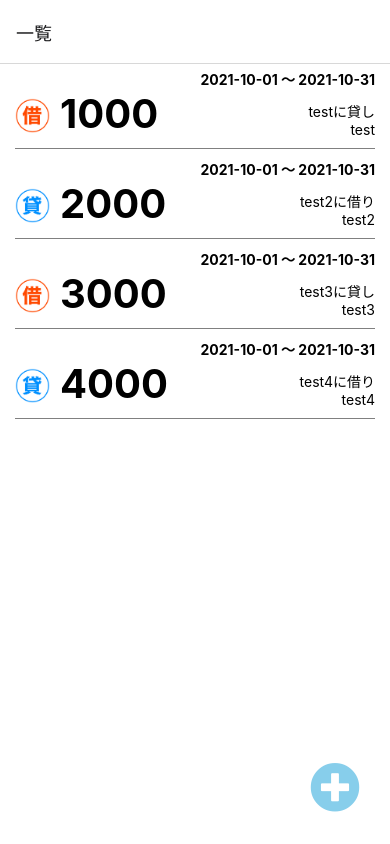
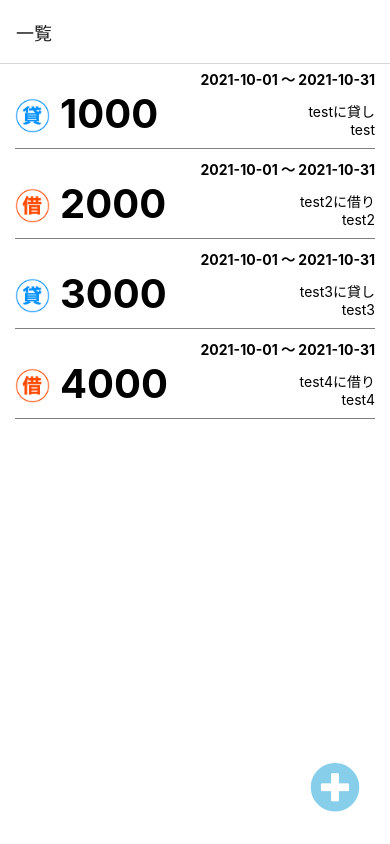
Before and after one commit to smalake/money-record-app, a React Native app: screen /Home in a window 390 px wide. Built offline with nearby package versions, Linux system fonts and the light colour scheme.

Commit message:
アイコンが貸しと借り逆だったため修正

```diff
--- a/src/components/Home.tsx
+++ b/src/components/Home.tsx
@@ -49,9 +49,9 @@ const Home: React.FC = () => {
                 <View style={{ flexDirection: 'row', alignSelf: 'center', alignItems: 'center' }}>
                   <View>
                     {item.type === 0 ? (
+                      <Image source={require('../../assets/kasi.png')} style={styles.icon} />
+                    ) : (
                       <Image source={require('../../assets/kari.png')} style={styles.icon} />
-                    ) : (
-                      <Image source={require('../../assets/kasi.png')} style={styles.icon} />
                     )}
                   </View>
                   <View>
```
